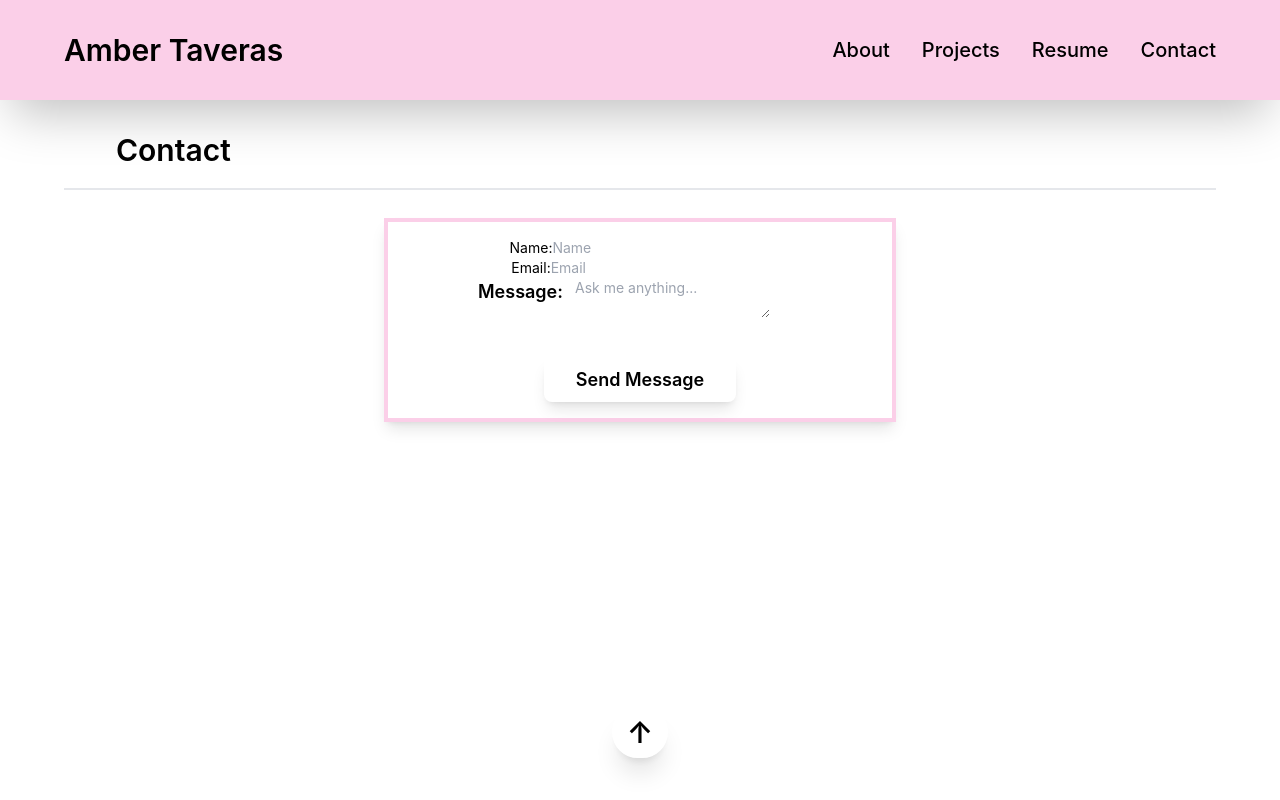
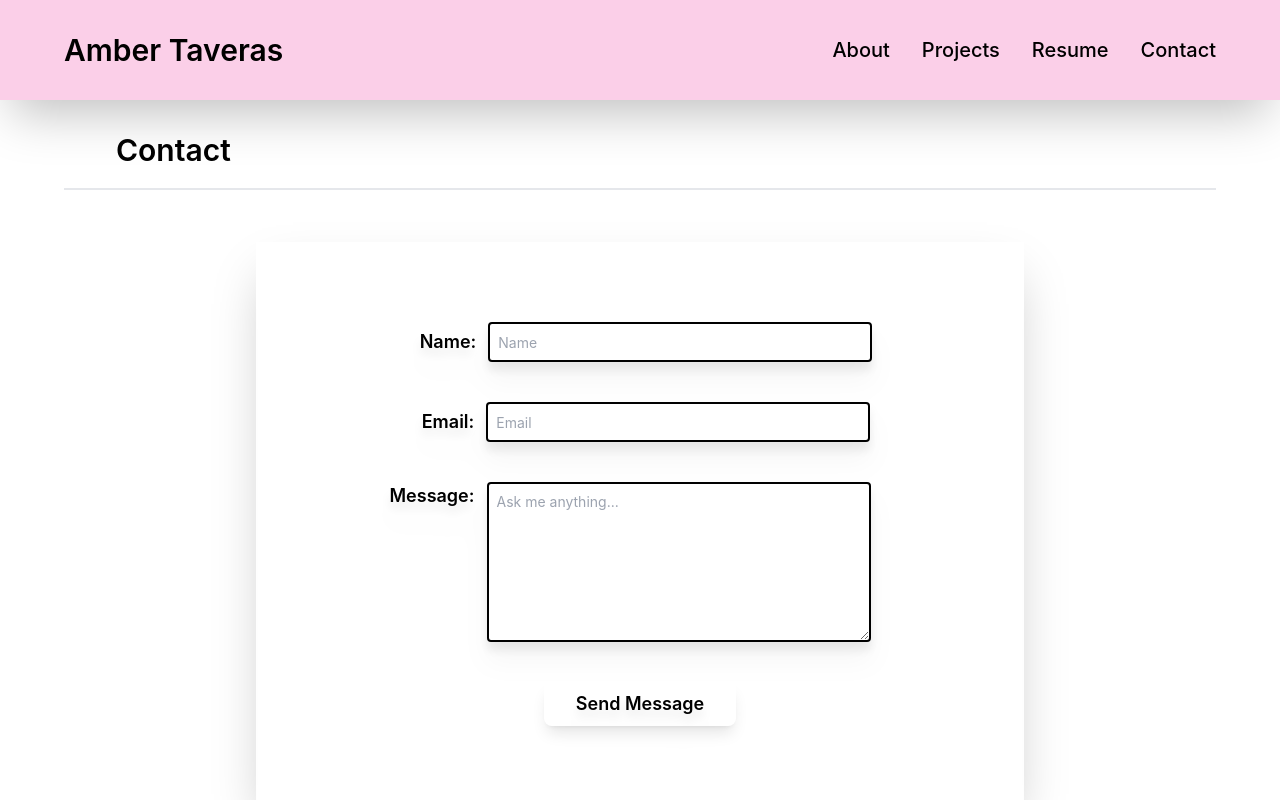
Before and after one commit to ambertav/portfolio, a React (Create React App) app: page /contact in a window 1280 px wide. Shown: the top 800 px of the page. Built offline with nearby package versions, Linux system fonts and the light colour scheme.

Commit message:
updates button, form, and modal styles, removes resume styles

```diff
--- a/src/index.css
+++ b/src/index.css
@@ -28,13 +28,13 @@ main {
 
 @layer components {
   .btn-primary {
-    @apply mt-4 py-2 text-black font-semibold rounded-lg shadow-lg transition duration-700 ease-in-out hover:text-white hover:bg-black;
+    @apply mt-4 py-2 text-black font-semibold rounded-lg shadow-lg transition duration-700 ease-in-out hover:text-red-500 hover:bg-pink-200;
   }
 }
 
 @layer components {
   .btn-secondary {
-    @apply m-2 p-2 text-xs md:text-sm text-black font-semibold rounded-lg shadow-md focus:outline-black focus:ring-2 focus:ring-black focus:ring-opacity-75 transition duration-700 ease-in-out hover:text-white hover:bg-black hover:italic;
+    @apply m-2 p-2 text-xs md:text-sm bg-white font-semibold rounded-lg shadow-md transition duration-700 ease-in-out hover:text-red-400 hover:bg-pink-100 hover:italic;
   }
 }
 
@@ -75,44 +75,38 @@ main {
 }
 
 @layer components {
-  .resume-list > li {
-    @apply py-2 md:ps-10 pr-4 text-sm md:text-base
+  .form {
+    @apply flex flex-col w-5/6 md:w-3/5 items-center justify-center shadow-2xl drop-shadow-xl py-12 md:py-20 mb-16 mt-10 text-sm
   }
 }
 
 @layer components {
-  .form {
-    @apply flex flex-col w-4/5 md:w-2/5 items-center justify-center mb-10 shadow-lg py-4 mb-16 mt-4 border-pink-200 border-4 text-xs md:text-sm
+  .form > div > label {
+    @apply font-semibold md:text-lg mx-3
   }
 }
 
 @layer components {
-  .form > label {
-    @apply py-3 text-left font-semibold
+  .form > div > input[type='text'] {
+    @apply border-2 border-black md:h-10 md:w-96 h-8 w-64 overflow-x-auto ps-2 mb-10 rounded py-2 mt-3 md:mt-0
   }
 }
 
 @layer components {
-  .form > input[type='text'] {
-    @apply border-2 border-black md:h-8 md:w-64 h-6 w-48 overflow-x-auto ps-1
-  }
-}
-
-@layer components {
-  .form > textarea {
-    @apply border-2 border-black md:h-36 md:w-80 h-20 w-60 overflow-y-auto ps-1 py-1
+  .form > div > textarea {
+    @apply border-2 border-black md:h-40 md:w-96 h-20 w-64 overflow-y-auto ps-2 py-2 rounded mt-3 md:mt-0
   }
 }
 
 @layer components {
   .modal {
-    @apply fixed flex flex-col items-center top-0 left-0 w-full h-full bg-stone-400 bg-opacity-90
+    @apply fixed flex flex-col items-center top-0 left-0 w-full h-full bg-stone-500 bg-opacity-80 shadow-2xl
   }
 }
 
 @layer components {
   .modal-content {
-    @apply fixed top-1/3 w-5/6 md:w-3/5 md:text-2xl text-center border-2 py-4 px-3 opacity-100 shadow-xl bg-white
+    @apply fixed top-1/3 w-5/6 md:w-3/5 md:text-2xl text-center border-2 py-10 px-3 opacity-100 bg-white font-semibold
   }
 }
 
```
